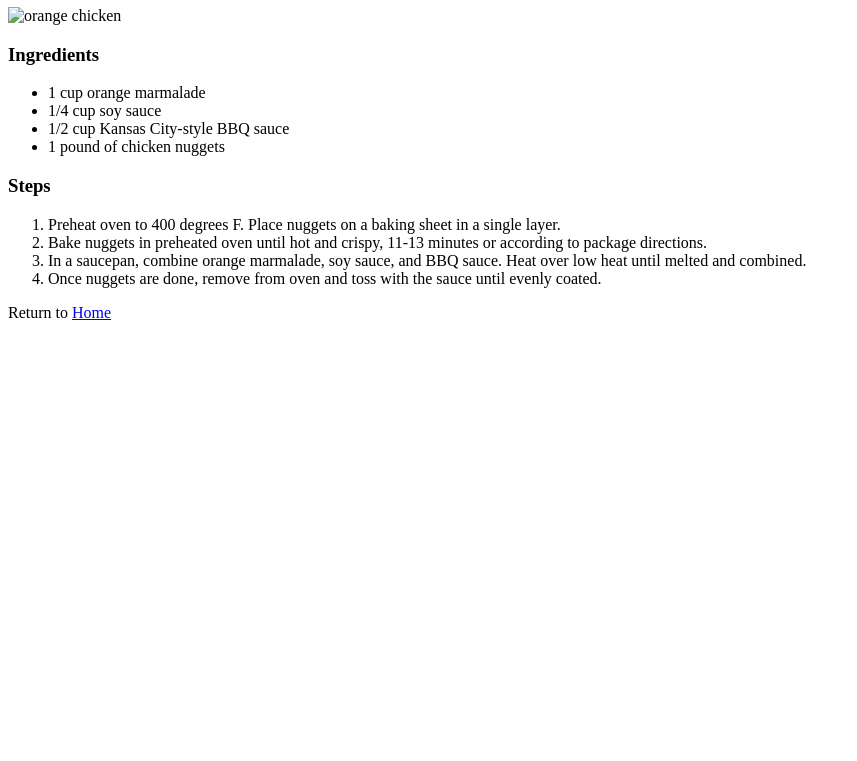
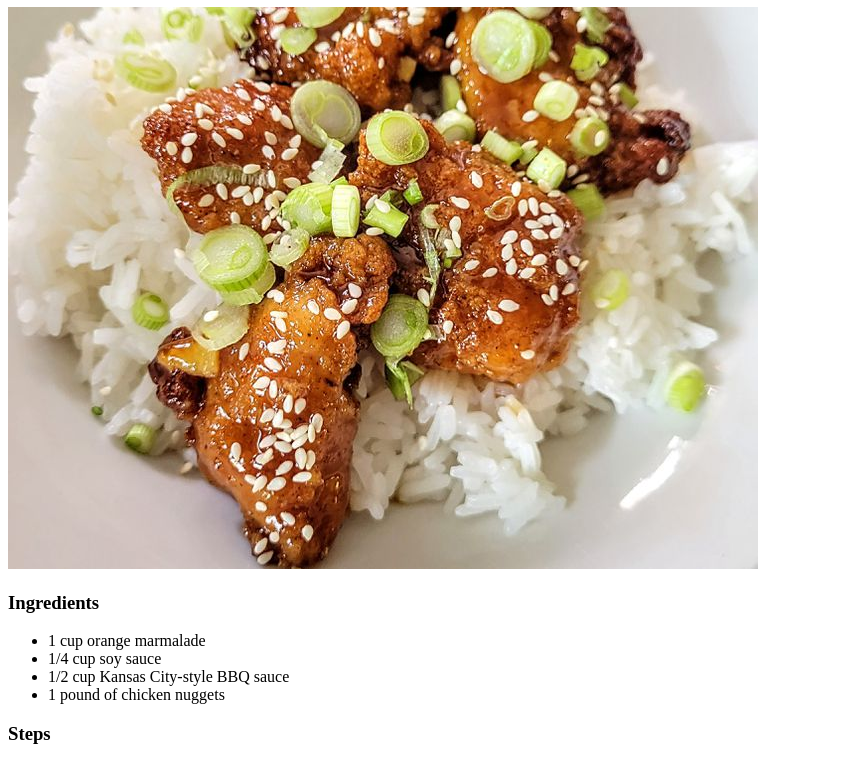
Before and after one commit to Aki-Ishimoto/odin-recipes, a plain HTML site: page Recipes/chicken.html in a window 1280 px wide. Shown: the part 73-834 px from the top of the page, without its empty margins (0-857 px from the left). Before the commit the page ends 800 px from the top, so only its background shows below. Drawn offline with Linux system fonts and the light colour scheme.

Commit message:
fix image

```diff
--- a/Recipes/chicken.html
+++ b/Recipes/chicken.html
@@ -7,7 +7,7 @@
 </head>
 <body>
     <h1>Orange Chicken</h1>
-    <img src="../images/orange-chicken.jpg" alt="orange chicken">
+    <img src="../images/chicken.jpg" alt="orange chicken">
     <h3>Ingredients</h3>
     <ul>
         <li>1 cup orange marmalade</li>
```
